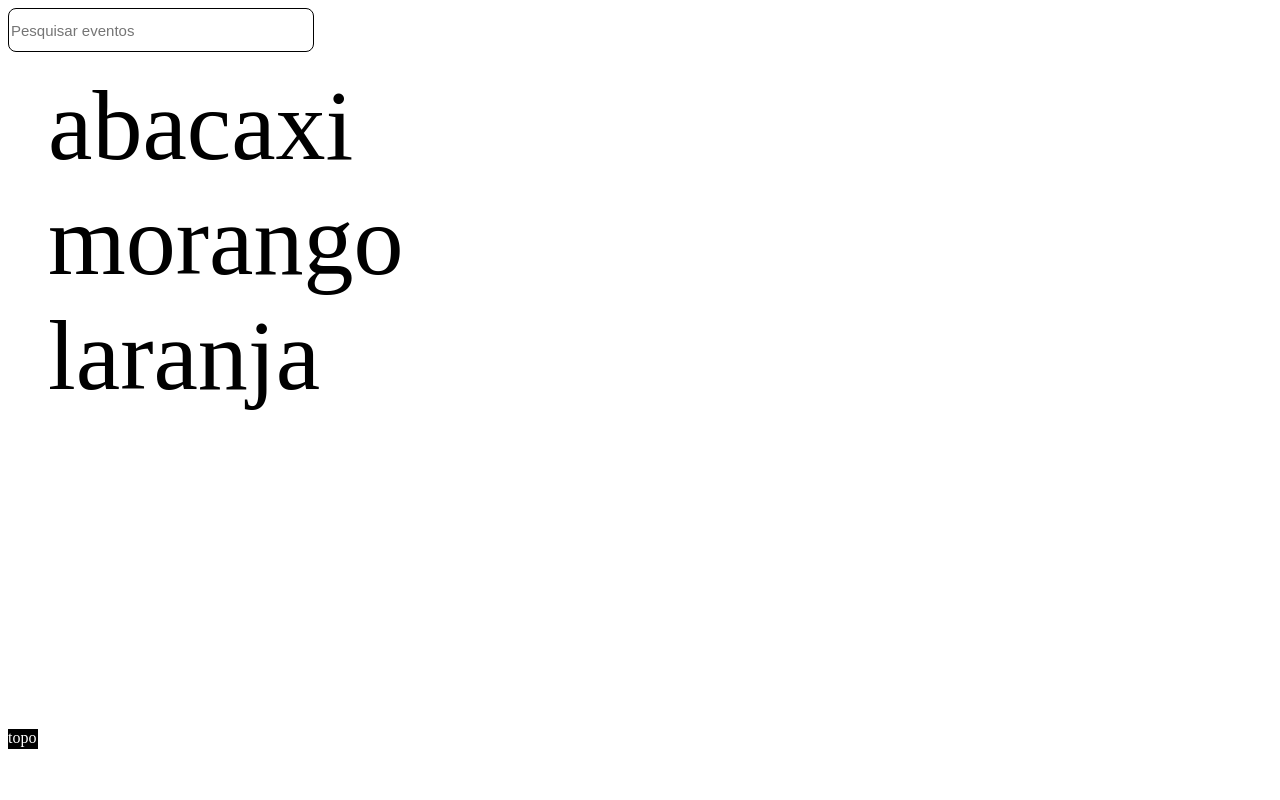
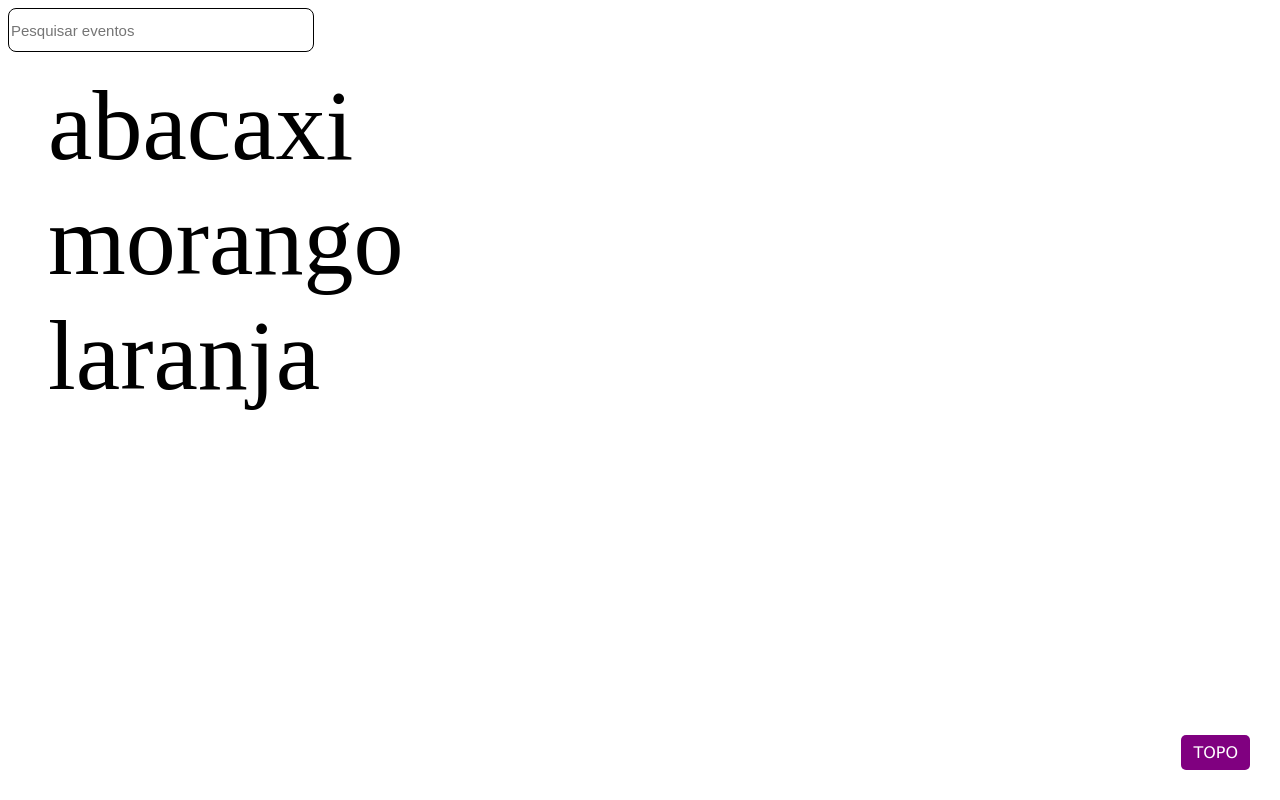
Before and after one commit to senacrs-emti/2025-1MA-cidadeconectada-G05, a plain HTML site: page index.html in a window 1280 px wide. Drawn offline with nearby package versions, Linux system fonts and the light colour scheme.

Commit message:
botao para ir pro topo do site
terminado

```diff
--- a/index.html
+++ b/index.html
@@ -25,7 +25,7 @@
 
     <div id="mapa"></div>
     <script src="script.js"></script>
-    <div onclick="scrollToTop()" class="topo">topo</div>
+    <div onclick="scrollToTop()" class="topo">TOPO</div>
     </main>
 </body>
 </html>
--- a/style.css
+++ b/style.css
@@ -15,9 +15,15 @@ input{
     border: 1px solid black;
 }
 .topo{
-    background-color: black;
-    height: 20px;
-    width: 30px;
+    position: fixed;
+    bottom: 30px;
+    right: 30px;
+    padding: 8px 12px;
+    background-color: purple;
     color: white;
     transition: all 0.5s ease 0seg;
+    cursor: pointer;
+    border-radius: 5px;
+    border-radius: 1px solid purple;
+    font-family: Verdana, Geneva, Tahoma, sans-serif;
 }
```
